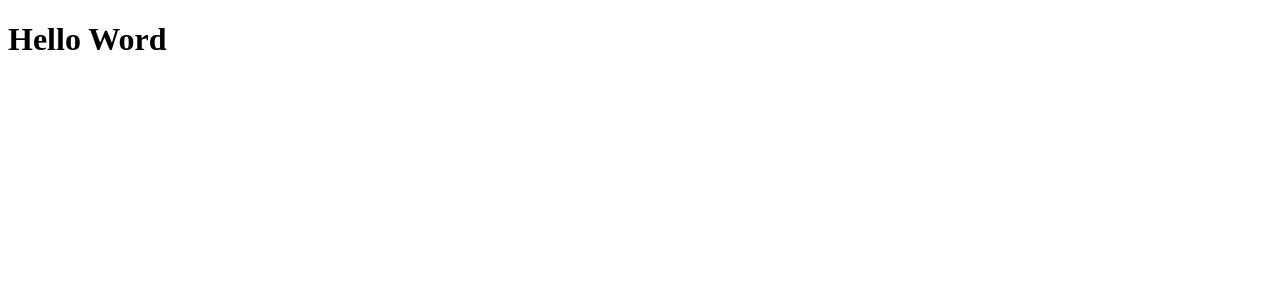
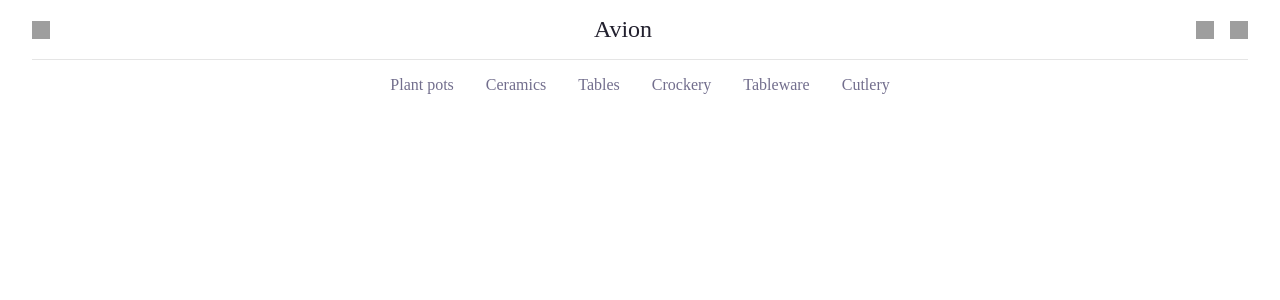
Before and after one commit to mayconndouglass/ecommerce-website-react, a React (Vite) app: page / in a window 1280 px wide. Shown: the top 300 px of the page. Built offline with nearby package versions, Linux system fonts and the light colour scheme; grey boxes are pictures that could not be loaded.

Commit message:
feat: Navigation component

```diff
--- a/src/App.tsx
+++ b/src/App.tsx
@@ -1,10 +1,15 @@
 import { ThemeProvider } from 'styled-components'
 import { defaultTheme } from './styles/themes/default'
+import { GlobalStyle } from './styles/global'
+
+// temp
+import { Home } from './pages/Home'
 
 export function App() {
     return (
         <ThemeProvider theme={defaultTheme}>
-            <h1>Hello Word</h1>
+            <Home />
+            <GlobalStyle />
         </ThemeProvider>
     )
 }
--- /dev/null
+++ b/src/components/Header/index.tsx
@@ -0,0 +1,43 @@
+import * as S from './styles'
+
+import iconSearch from '../../../public/assets/images/icon-search.svg'
+import iconAvatar from '../../../public/assets/images/icon-avatar.svg'
+import iconCart from '../../../public/assets/images/icon-cart.svg'
+
+export const Header = () => {
+    return (
+        <S.Container>
+            <S.HeaderTop>
+                <img src={iconSearch} alt="Icon Search" />
+                <p>Avion</p>
+                <div>
+                    <img src={iconCart} alt="Icon Card" />
+                    <img src={iconAvatar} alt="Icon Avatar" />
+                </div>
+            </S.HeaderTop>
+            <div className="divider"></div>
+            <S.Navigation>
+                <ul>
+                    <li>
+                        <a href="#">Plant pots</a>
+                    </li>
+                    <li>
+                        <a href="#">Ceramics</a>
+                    </li>
+                    <li>
+                        <a href="#">Tables</a>
+                    </li>
+                    <li>
+                        <a href="#">Crockery</a>
+                    </li>
+                    <li>
+                        <a href="#">Tableware</a>
+                    </li>
+                    <li>
+                        <a href="#">Cutlery</a>
+                    </li>
+                </ul>
+            </S.Navigation>
+        </S.Container>
+    )
+}
--- /dev/null
+++ b/src/components/Header/styles.ts
@@ -0,0 +1,61 @@
+import styled from 'styled-components'
+
+export const Container = styled.header`
+    padding-inline: 2rem;
+
+    .divider {
+        margin: auto;
+        height: 1px;
+        width: 100%;
+        background-color: rgba(0, 0, 0, 0.1);
+    }
+`
+
+export const HeaderTop = styled.section`
+    display: flex;
+    justify-content: space-between;
+    align-items: center;
+    width: 100%;
+    padding-block: 1rem;
+
+    p {
+        color: #22202e;
+        font-family: "Clash Display";
+        font-size: 1.5rem;
+        font-style: normal;
+        font-weight: 400;
+        line-height: normal;
+    }
+
+    img  {
+        width: 1.125rem;
+        height: 1.125rem;
+        flex-shrink: 0;
+    }
+
+    div {
+        display: flex;
+        gap: 1rem;
+    }
+`
+
+export const Navigation = styled.nav`
+    padding-block: 1rem;
+
+    ul {
+        list-style: none;
+        display: flex;
+        justify-content: center;
+        width: 100%;
+        gap: 2rem;
+
+        a {
+            text-decoration: none;
+            color: #726e8d;
+            font-family: "Satoshi";
+            font-size: 1rem;
+            font-style: normal;
+            font-weight: 400;
+        }
+    }
+`
--- /dev/null
+++ b/src/pages/Home/index.tsx
@@ -0,0 +1,12 @@
+import * as S from './styles'
+
+import { Header } from '../../components/Header'
+
+export const Home = () => {
+
+    return (
+        <S.Container>
+            <Header />
+        </S.Container>
+    )
+}
--- /dev/null
+++ b/src/pages/Home/styles.ts
@@ -0,0 +1,5 @@
+import styled from 'styled-components'
+
+export const Container = styled.div`
+
+`
```
